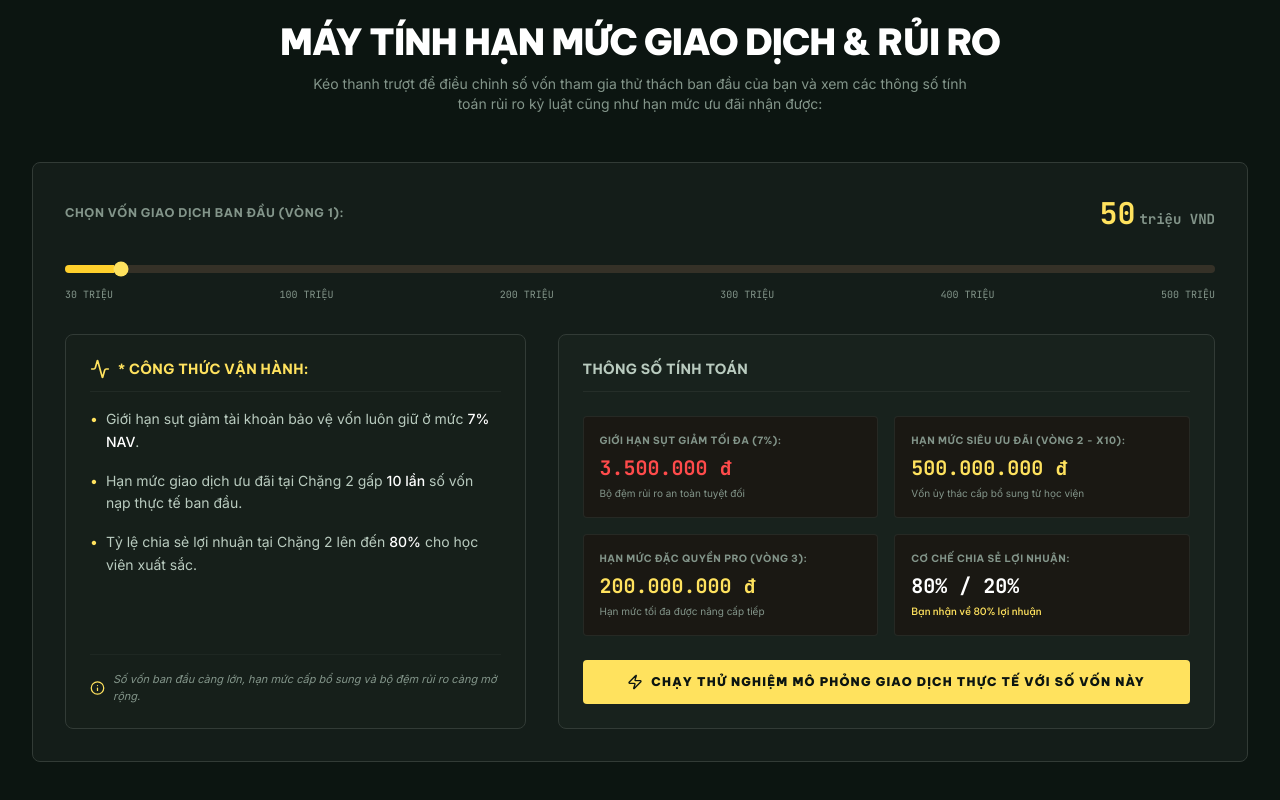
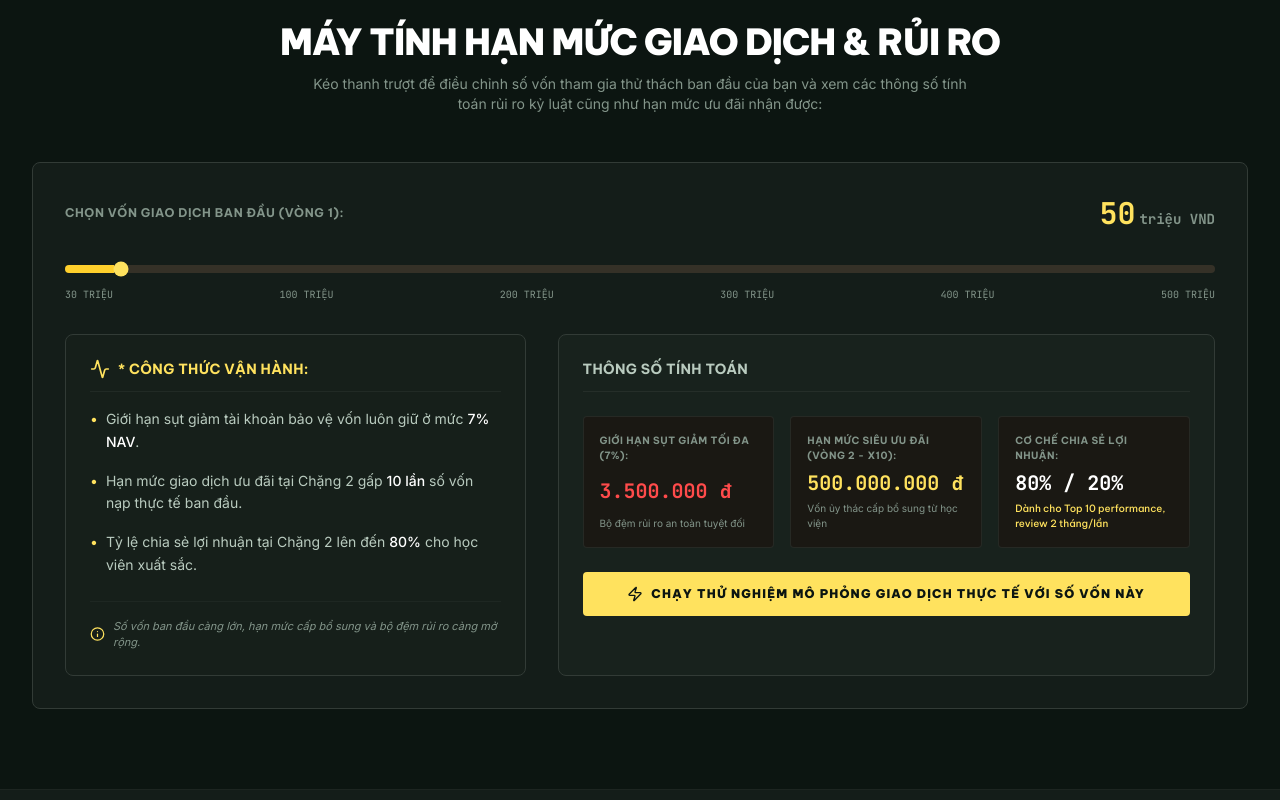
Before and after one commit to yenlelhy-del/Pro-Trader-Bootcamp-2026, a React (Vite) app: page / in a window 1280 px wide. Shown: the part 3575-4375 px from the top of the page. Built offline with nearby package versions, Linux system fonts and the light colour scheme.

Commit message:
feat: remove round 3 and update round 2 limits

```diff
--- a/src/components/HomeSection.tsx
+++ b/src/components/HomeSection.tsx
@@ -703,7 +703,7 @@ export default function HomeSection({ onRegisterSuccess, setActiveTab, brand }:
               <div>
                 <span className="text-[10px] text-brand-gray uppercase font-bold tracking-wider block">Chia thưởng</span>
                 <span className="text-base sm:text-lg font-black text-brand-gold">80% Lợi nhuận</span>
-                <span className="text-[10px] text-brand-gray block font-sans font-light leading-snug mt-0.5">Khấu trừ định kỳ 2 tháng một lần</span>
+                <span className="text-[10px] text-brand-gray block font-sans font-light leading-snug mt-0.5">Dành cho Top 10 performance, review 2 tháng/lần</span>
               </div>
             </div>
 
@@ -939,7 +939,7 @@ export default function HomeSection({ onRegisterSuccess, setActiveTab, brand }:
                 Thông Số Tính Toán
               </div>
 
-              <div className="grid grid-cols-1 sm:grid-cols-2 gap-4">
+              <div className="grid grid-cols-1 sm:grid-cols-3 gap-4">
 
                 {/* Stat 1 */}
                 <div className="bg-[#1a1813] border border-brand-surface-bright/50 p-4 rounded flex flex-col justify-between">
@@ -970,26 +970,13 @@ export default function HomeSection({ onRegisterSuccess, setActiveTab, brand }:
                 {/* Stat 3 */}
                 <div className="bg-[#1a1813] border border-brand-surface-bright/50 p-4 rounded flex flex-col justify-between">
                   <span className="text-[10px] text-brand-gray uppercase font-bold tracking-wider font-display block">
-                    Hạn mức đặc quyền Pro (Vòng 3):
-                  </span>
-                  <div className="text-lg sm:text-xl font-mono font-black text-brand-gold mt-1.5">
-                    {formatNumberWithDots(capital * 4)} đ
-                  </div>
-                  <span className="text-[10px] text-brand-gray mt-1 block">
-                    Hạn mức tối đa được nâng cấp tiếp
-                  </span>
-                </div>
-
-                {/* Stat 4 */}
-                <div className="bg-[#1a1813] border border-brand-surface-bright/50 p-4 rounded flex flex-col justify-between">
-                  <span className="text-[10px] text-brand-gray uppercase font-bold tracking-wider font-display block">
                     Cơ chế chia sẻ lợi nhuận:
                   </span>
                   <div className="text-lg sm:text-xl font-mono font-black text-white mt-1.5">
                     80% / 20%
                   </div>
-                  <span className="text-[10px] text-brand-mint font-display font-medium mt-1 block">
-                    Bạn nhận về 80% lợi nhuận
+                  <span className="text-[10px] text-brand-mint font-display font-medium mt-1 block text-left">
+                    Dành cho Top 10 performance, review 2 tháng/lần
                   </span>
                 </div>
 
--- a/src/data.ts
+++ b/src/data.ts
@@ -198,7 +198,7 @@ export const INITIAL_FAQS: FAQItem[] = [
   {
     id: "faq6",
     question: "Cơ chế chia sẻ lợi nhuận 80% hoạt động ra sao?",
-    answer: "Ở Vòng 2 (Tăng trưởng chuyên nghiệp), bạn được cấp hạn mức giao dịch gấp 10 lần vốn tự có. Toàn bộ lợi nhuận phát sinh từ hạn mức giao dịch này sẽ được chia sẻ theo tỷ lệ: Bạn nhận 80%, ban tổ chức Bootcamp giữ 20% làm quỹ vận hành. Lợi nhuận được đối soát và giải ngân định kỳ 2 tháng một lần.",
+    answer: "Ở Vòng 2 (Tăng trưởng chuyên nghiệp), bạn được cấp hạn mức giao dịch gấp 10 lần vốn tự có. Lợi nhuận phát sinh từ hạn mức giao dịch này sẽ được chia sẻ theo tỷ lệ: Bạn nhận 80% lợi nhuận (áp dụng giới hạn chia thưởng cho Top 10 Performance tốt nhất), 20% còn lại giữ làm quỹ vận hành. Lợi nhuận được đối soát và giải ngân dựa trên kết quả review định kỳ 2 tháng một lần.",
     category: "thể_lệ"
   },
   {
```
